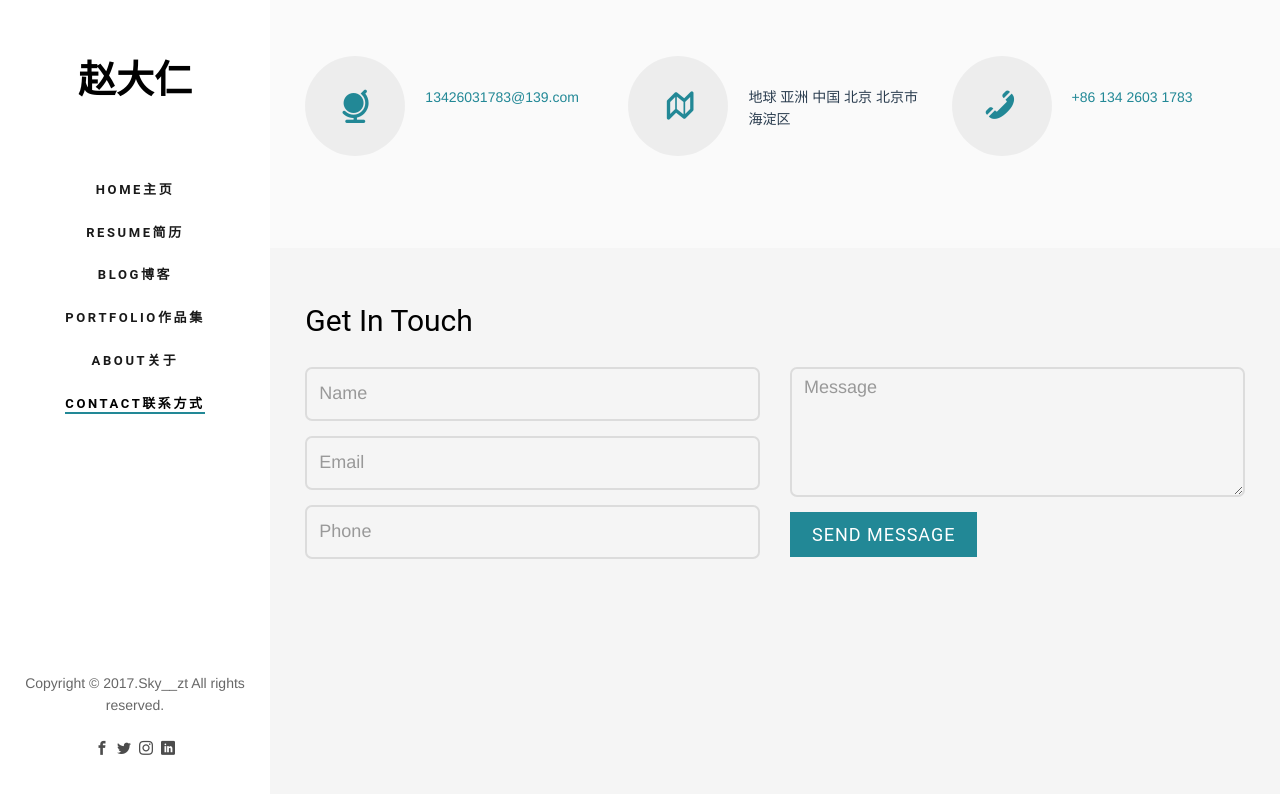
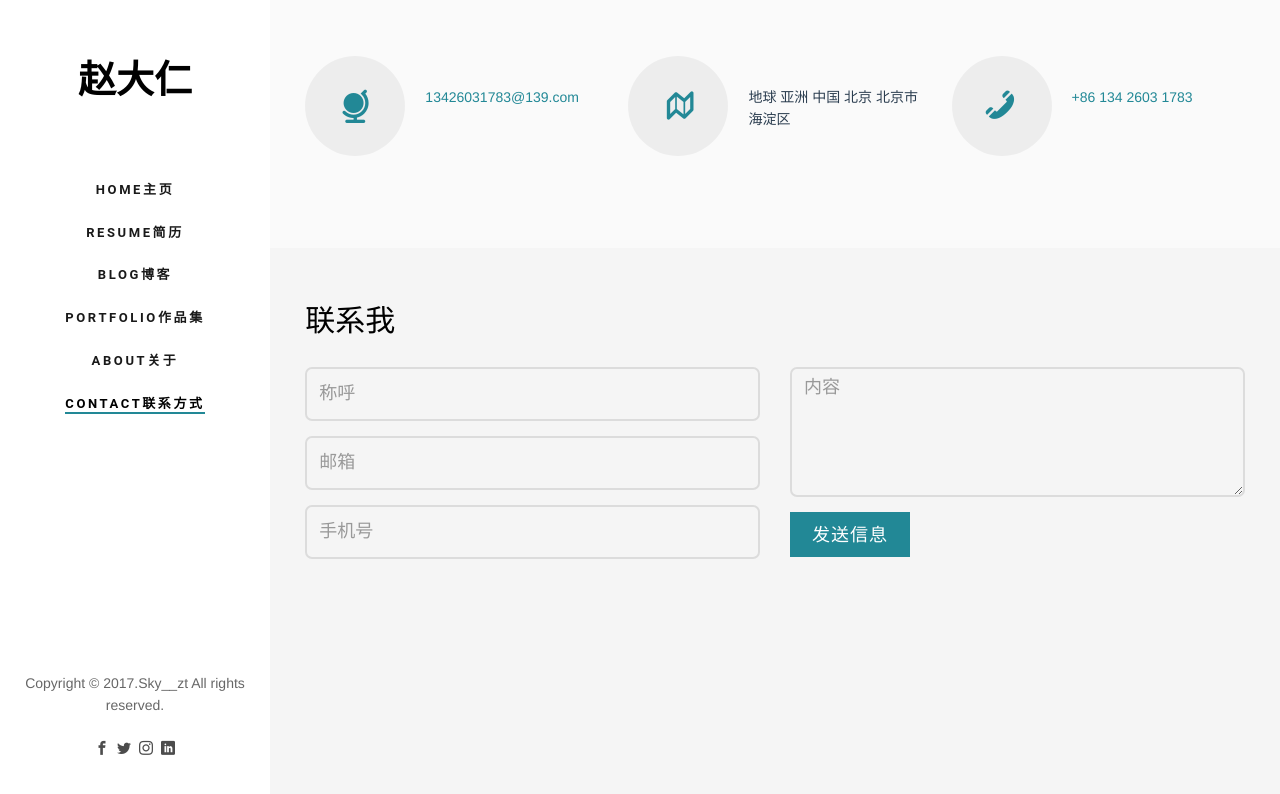
Before and after one commit to boyzhaotian/server-frontend, a Vue app: page /contact in a window 1280 px wide. Shown: the top 794 px of the page. Built offline with nearby package versions, Linux system fonts and the light colour scheme; a web font is replaced by a local one.

Commit message:
添加getintouch

```diff
--- /dev/null
+++ b/src/components/GetInTouch.vue
@@ -0,0 +1,18 @@
+<template>
+    <div id="get-in-touch">
+        <div class="narrow-content">
+            <div class="row">
+                <div class="col-md-4 animate-box" data-animate-effect="fadeInLeft">
+                    <h1 class="heading-colored">联系我</h1>
+                </div>
+            </div>
+            <div class="row">
+                <div class="col-md-6 col-md-offset-3 col-md-pull-3 animate-box" data-animate-effect="fadeInLeft">
+                    <p class="lead">Separated they live in Bookmarksgrove right at the coast of the Semantics, a large language ocean.</p>
+                    <p><a @click="$router.push({name:'contact'})" class="btn btn-primary">了解更多</a></p>
+                </div>
+
+            </div>
+        </div>
+    </div>
+</template>
--- a/src/views/About.vue
+++ b/src/views/About.vue
@@ -1,5 +1,13 @@
 <template>
-  <div class="about">
-    <h1>This is an about page</h1>
-  </div>
+	<div class="about">
+		<get-in-touch></get-in-touch>
+	</div>
 </template>
+<script>
+import GetInTouch from '@/components/GetInTouch'
+export default {
+	components: {
+		GetInTouch
+	}
+}
+</script>
--- a/src/views/Blog.vue
+++ b/src/views/Blog.vue
@@ -9,13 +9,15 @@
                     <blog-item></blog-item>
 				</div>
         </div>
+        <get-in-touch></get-in-touch>
     </div>
 </template>
 <script>
 import BlogItem from '../components/BlogItem.vue';
+import GetInTouch from '@/components/GetInTouch'
 export default {
     components: {
-        BlogItem
+        BlogItem, GetInTouch
     }
 }
 </script>
--- a/src/views/Contact.vue
+++ b/src/views/Contact.vue
@@ -40,7 +40,7 @@
 
             <div class="row">
                 <div class="col-md-4">
-                    <h2>Get In Touch</h2>
+                    <h2>联系我</h2>
                 </div>
             </div>
             <form action="">
@@ -49,21 +49,21 @@
                         <div class="row">
                             <div class="col-md-6">
                                 <div class="form-group">
-                                    <input type="text" class="form-control" placeholder="Name">
+                                    <input type="text" class="form-control" placeholder="称呼">
                                 </div>
                                 <div class="form-group">
-                                    <input type="text" class="form-control" placeholder="Email">
+                                    <input type="text" class="form-control" placeholder="邮箱">
                                 </div>
                                 <div class="form-group">
-                                    <input type="text" class="form-control" placeholder="Phone">
+                                    <input type="text" class="form-control" placeholder="手机号">
                                 </div>
                             </div>
                             <div class="col-md-6">
                                 <div class="form-group">
-                                    <textarea name="" id="message" cols="30" rows="7" class="form-control" placeholder="Message"></textarea>
+                                    <textarea name="" id="message" cols="30" rows="7" class="form-control" placeholder="内容"></textarea>
                                 </div>
                                 <div class="form-group">
-                                    <input type="submit" class="btn btn-primary btn-md" value="Send Message">
+                                    <input @click="sendMessage" type="submit" class="btn btn-primary btn-md" value="发送信息">
                                 </div>
                             </div>
 
@@ -78,6 +78,10 @@
 </template>
 <script>
 export default {
-
+    methods: {
+        sendMessage() {
+            event.preventDefault()
+        }
+    }
 }
 </script>
--- a/src/views/Home.vue
+++ b/src/views/Home.vue
@@ -2,16 +2,18 @@
   <div class="home">
     <!-- <img alt="Vue logo" src="../assets/img/logo-sky-blue.png"> -->
     <Slider/>
+    <get-in-touch></get-in-touch>
   </div>
 </template>
 
 <script>
 // @ is an alias to /src
 import Slider from '@/components/Slider'
+import GetInTouch from '@/components/GetInTouch'
 export default {
   name: 'home',
   components: {
-    Slider
+    Slider, GetInTouch
   }
 }
 </script>
--- a/src/views/Portfolio.vue
+++ b/src/views/Portfolio.vue
@@ -1,18 +1,20 @@
 <template>
-    <div>
+    <div class="portfolio">
         <div class="narrow-content">
             <h2 class="heading animate-box" data-animate-effect="fadeInLeft">Portfolio作品集</h2>
             <portfolio-item></portfolio-item>
             <portfolio-item></portfolio-item>
             <portfolio-item></portfolio-item>
         </div>
+        <get-in-touch></get-in-touch>
     </div>
 </template>
 <script>
 import PortfolioItem from '@/components/PortfolioItem'
+import GetInTouch from '@/components/GetInTouch'
 export default {
     components: {
-        PortfolioItem
+        PortfolioItem, GetInTouch
     }
 }
 </script>
--- a/src/views/Resume.vue
+++ b/src/views/Resume.vue
@@ -245,16 +245,16 @@
                     <section class=contact>
                         <ul>
                             <li>
-                                <a href=http://sky-blog.netlify.com target=_blank>
+                                <a href=http://zhaosky.cn target=_blank>
                                     <i class="iconfont icon-homepage"></i>
-                                    <span class=contact-link>sky-blog.netlify.com</span>
+                                    <!-- <span class=contact-link>sky-blog.netlify.com</span> -->
+                                    <span class=contact-link>zhaosky.cn</span>
                                 </a>
                             </li>
                             <li>
                                 <a href=https://github.com/boyzhaotian target=_blank>
                                     <i class="iconfont icon-github"></i>
                                     <span class=contact-link>github.com/boyzhaotian</span>
-
                                 </a>
                             </li>
                             <li>
```
